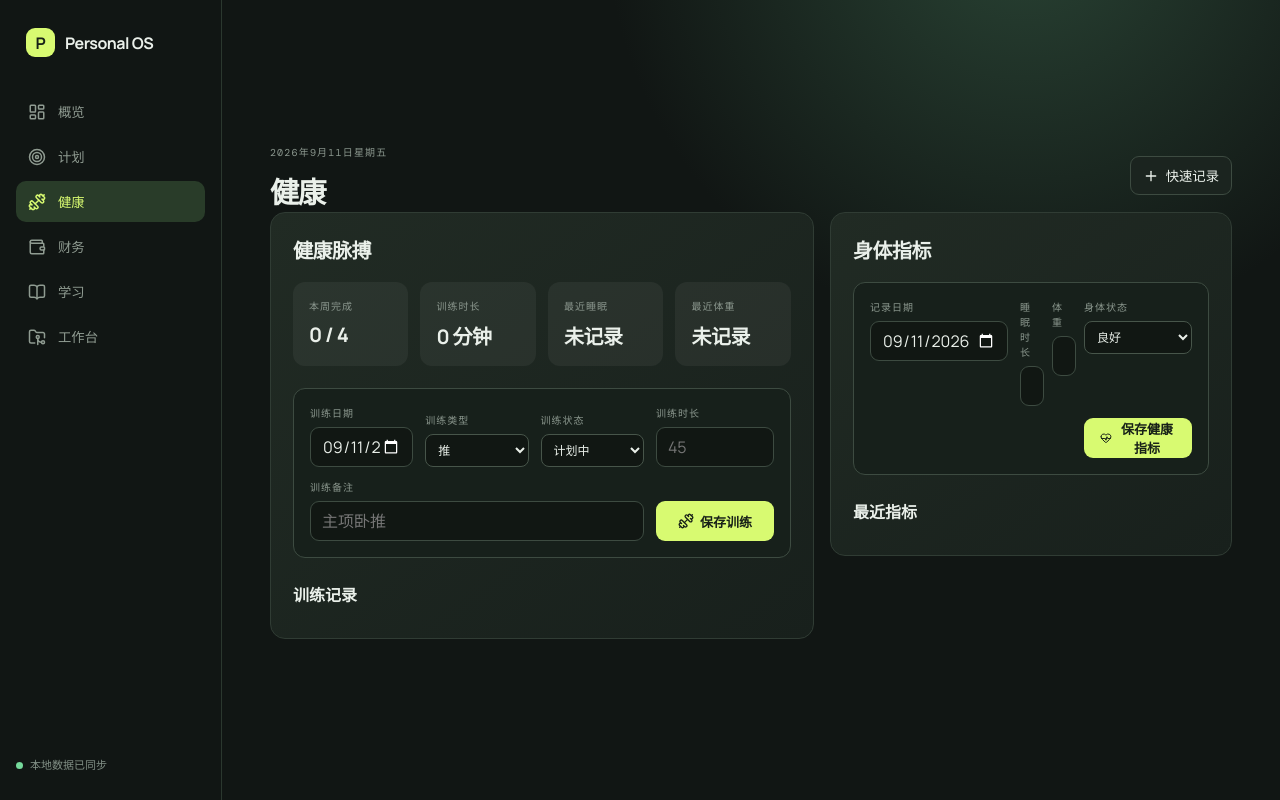
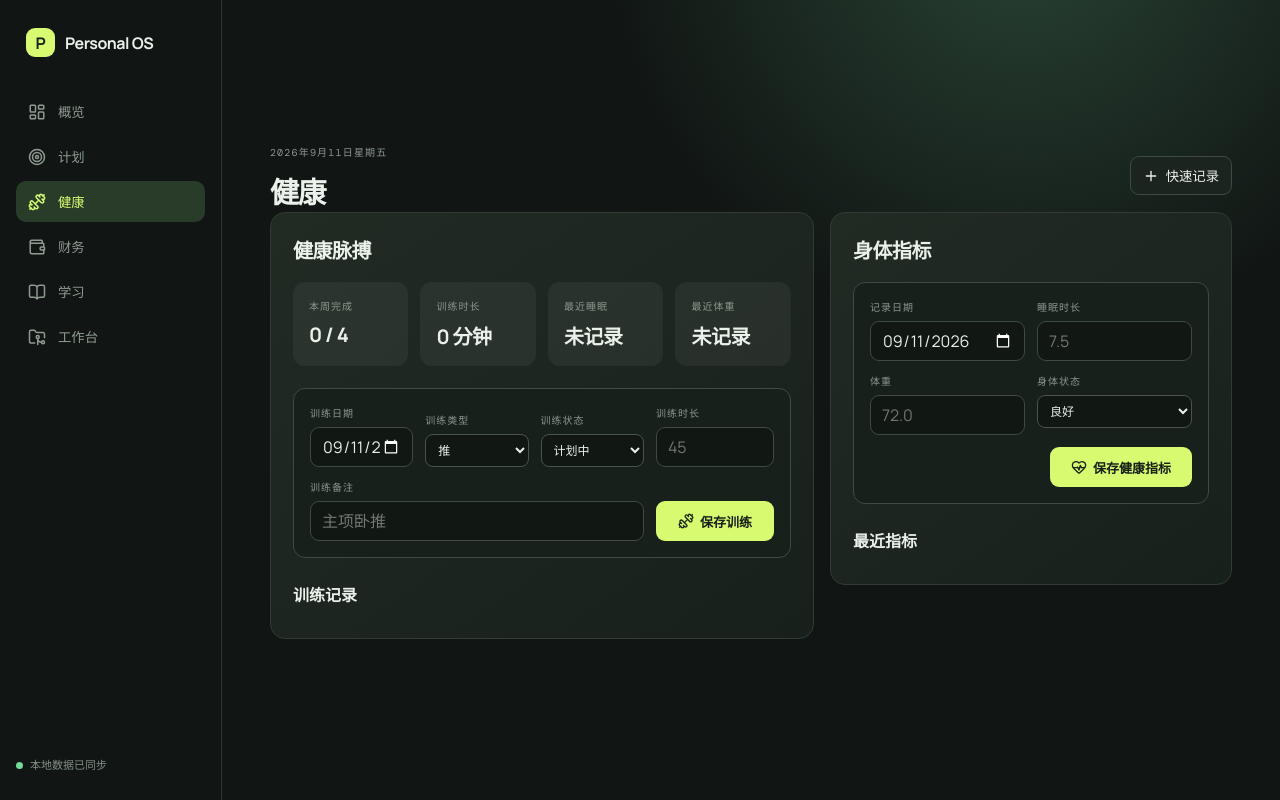
Before and after one commit to cnxsy77/personal-os, a React (Vite) app: page / in a window 1280 px wide. Both pictures are taken after a click on the button "健康". Built offline with nearby package versions, Linux system fonts and the light colour scheme.

Commit message:
fix: align health metric fields

```diff
--- a/src/features/HealthQuickRecord.css
+++ b/src/features/HealthQuickRecord.css
@@ -62,7 +62,7 @@
 
 .metric-fields {
   display: grid;
-  grid-template-columns: 138px minmax(0, 1fr) minmax(0, 1fr) 108px;
+  grid-template-columns: repeat(2, minmax(0, 1fr));
   gap: 12px;
 }
 
@@ -197,7 +197,10 @@
 }
 
 .metric-fields button {
-  grid-column: -2 / -1;
+  grid-column: 1 / -1;
+  justify-self: end;
+  min-width: 142px;
+  white-space: nowrap;
 }
 
 @media (max-width: 980px) {
```
